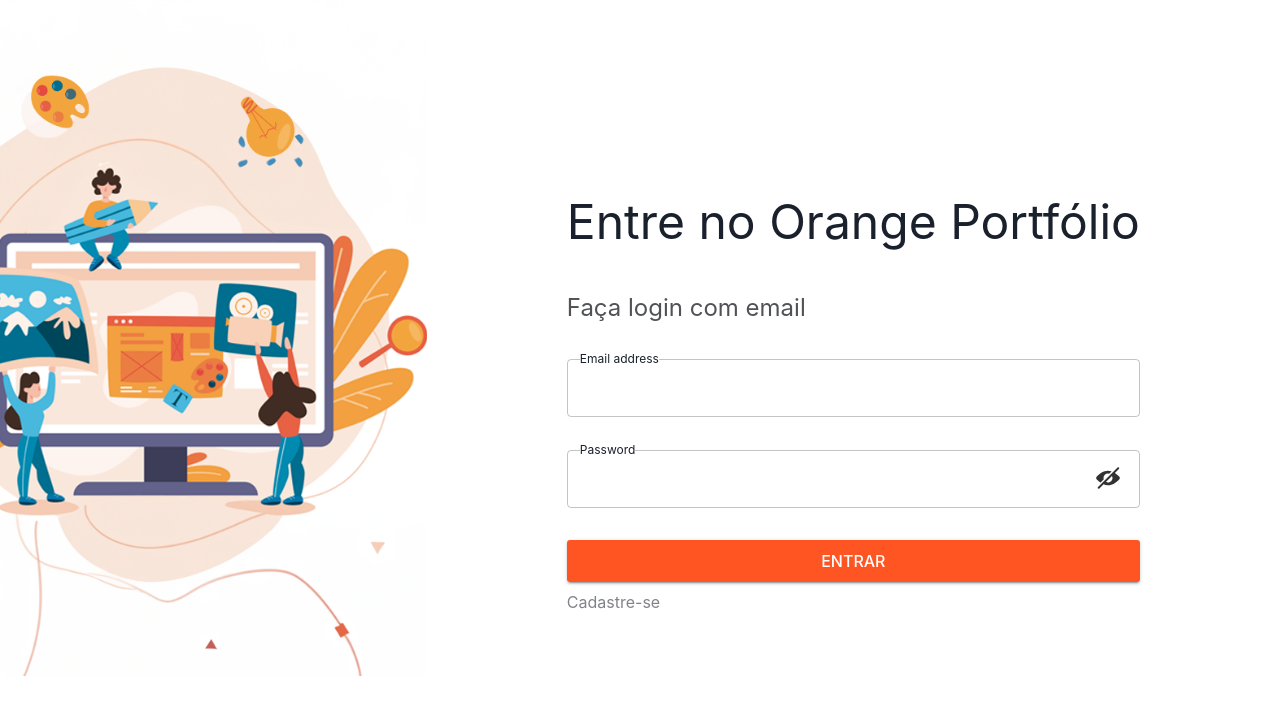
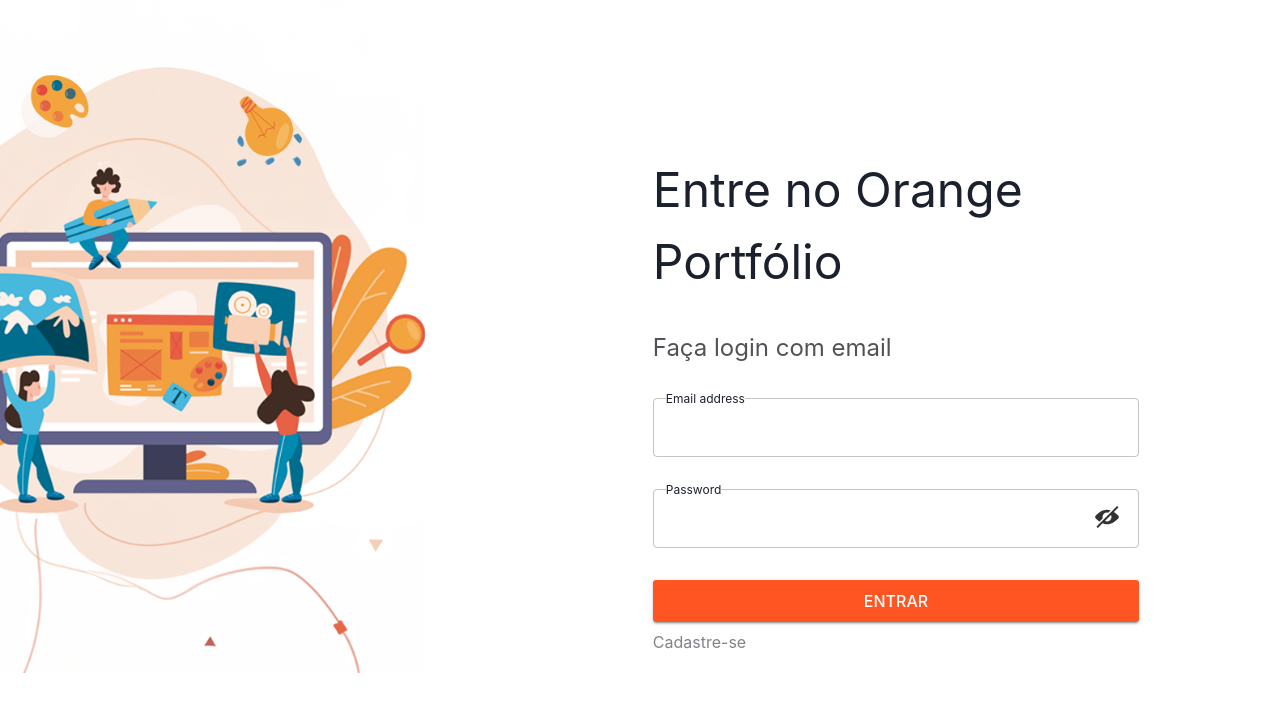
Before and after one commit to squad3-hackathon/squad3_hackathon_frontend, a React (Vite) app: page / in a window 1280 px wide. Shown: the top 714 px of the page. Built offline with nearby package versions, Linux system fonts and the light colour scheme; the HTML template or start-up script is replaced by a standard one.

Commit message:
Ajustes nas configurações de responsividade. Add biblioteca Helmet e favicon da pág.

```diff
--- a/index.html
+++ b/index.html
@@ -3,6 +3,7 @@
   <head>
     <meta charset="UTF-8" />
     <meta name="viewport" content="width=device-width, initial-scale=1.0" />
+    <link rel="icon" type="image/x-icon" href="./src/assets/favicon.png" />
     <title>Orange</title>
   </head>
   <body>
--- a/src/App.jsx
+++ b/src/App.jsx
@@ -2,8 +2,8 @@
 import "./App.css";
 import { ChakraProvider } from "@chakra-ui/react";
 import { BrowserRouter, Routes, Route } from "react-router-dom";
-
 import Login from "./Components/Login";
+import Register from "./Components/Register";
 
 const App = () => {
   return (
@@ -12,6 +12,7 @@
         <Routes>
           {/* Alterar caminho da página de login */}
           <Route path="/" element={<Login />} />
+          <Route path="/register" element={<Register />} />
           {/* <Route path="*" element={<Pagina404 />} />  alterar depois*/}
         </Routes>
       </BrowserRouter>
--- a/src/Components/Login.jsx
+++ b/src/Components/Login.jsx
@@ -1,10 +1,9 @@
-import React from "react";
+import React, { useState } from "react";
 import {
   Box,
   Flex,
   Img,
   Text,
-  Link,
   InputGroup,
   InputRightElement,
 } from "@chakra-ui/react";
@@ -13,6 +12,9 @@
 import LoginImg from "../assets/img_login.png";
 import Button from "../Foms/ButtonRegister";
 import useForm from "../Hooks/useForms";
+import { Helmet } from "react-helmet";
+import { Link as ReactRouterLink } from "react-router-dom";
+import { Link as ChakraLink } from "@chakra-ui/react";
 
 const Login = () => {
   /*Show Password  */
@@ -32,28 +34,38 @@
   }
 
   return (
-    <div>
-      <Flex align="center">
-        <Box w="50vw" h="100vh" display={{ base: "none", md: "block" }}>
-          <Img src={LoginImg} alt="Dan Abramov" />
+    <>
+      <header>
+        <Helmet>
+          <title>Orange - Login</title>
+          <meta name="Página de Login" content="login page" />
+        </Helmet>
+      </header>
+      <Flex align="center" justifyContent="center" alignItems="center">
+        <section>
+          <Box w="40vw" h="100vh" display={{ base: "none", md: "block" }}>
+            <Img src={LoginImg} alt="imagem login" w="83%" />
           </Box>
+        </section>
+        <section>
           <Box
-          w="full"
+            w={{ base: "100vw", md: "60vw" }}
             h="100vh"
+            pt={{ base: "50%", md: "20%" }}
             display="flex"
-          flexDirection="conlum"
-          alignContent="center"
-          justifyContent="space-around"
-          alignItems="center"
+            justifyContent="center"
           >
-          <Box>
+            <Box w={{ base: "90vw", md: "38vw" }}>
               <Text fontSize={[null, "1.5rem", "3rem"]}>
                 Entre no Orange Portfólio
               </Text>
-            <Text color="#515255" pt="2rem" fontSize={[null, "1rem", "1.5rem"]}>
+              <Text
+                color="#515255"
+                pt="2rem"
+                fontSize={[null, "1rem", "1.5rem"]}
+              >
                 Faça login com email
               </Text>
-            {/* colocar dentro do formulário */}
               <form onSubmit={handleSubmit}>
                 <Input
                   id="Email"
@@ -62,7 +74,7 @@
                   name="email"
                   {...email}
                 />
-              <InputGroup display="flex" flexWrap="nowrap">
+                <InputGroup display="flex" flexWrap="wrap" flexDir="row">
                   <Input
                     id="Password"
                     legend="Password"
@@ -71,7 +83,7 @@
                     placeholder="Enter password"
                     {...password}
                   />
-                <InputRightElement width="2rem" pos="absolute" m="2.5rem 1rem">
+                  <InputRightElement width="2rem" m="2.5rem 1rem">
                     <button onClick={handleClick}>
                       {show ? (
                         <ViewIcon w={6} h={6} color="#323232" />
@@ -83,13 +95,19 @@
                 </InputGroup>
                 <Button>Entrar</Button>
               </form>
-            <Link fontSize="16px" color="#818388">
+              <ChakraLink
+                fontSize="16px"
+                color="#818388"
+                as={ReactRouterLink}
+                to="/register"
+              >
                 Cadastre-se
-            </Link>
+              </ChakraLink>
             </Box>
           </Box>
+        </section>
       </Flex>
-    </div>
+    </>
   );
 };
 
--- /dev/null
+++ b/src/Components/Register.jsx
@@ -0,0 +1,7 @@
+import React from "react";
+
+const Register = () => {
+  return <div>Register</div>;
+};
+
+export default Register;
--- a/src/Foms/Input.module.css
+++ b/src/Foms/Input.module.css
@@ -2,7 +2,6 @@
   width: 100%;
   height: auto;
   font-size: 16px;
-  z-index: 1;
   cursor: pointer;
 }
 
@@ -30,5 +29,4 @@
   color: #f31;
   font-size: 0.85rem;
   margin-top: 0.25rem;
-  z-index: 2;
 }
--- a/src/Hooks/useForms.jsx
+++ b/src/Hooks/useForms.jsx
@@ -20,7 +20,7 @@
   function validate(value) {
     if (type === false) return true;
     if (value.length === 0) {
-      setError(" ");
+      setError("Preencha um valor");
       return false;
     } else if (types[type] && !types[type].regex.test(value)) {
       setError(types[type].message);
```
Also changed, not shown: src/assets/favicon.png (added). Lines whose indentation alone changed are shown as unchanged.
